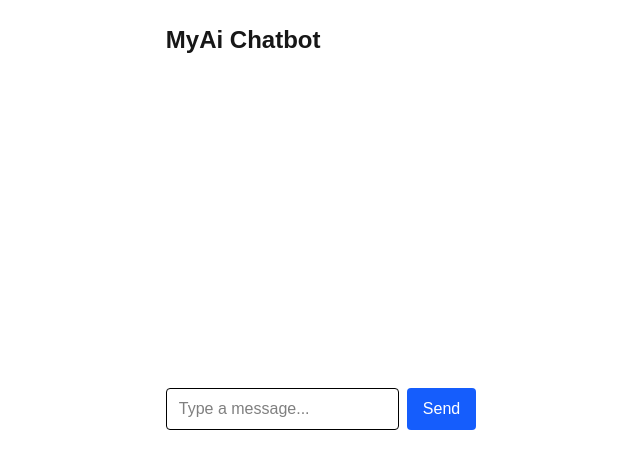
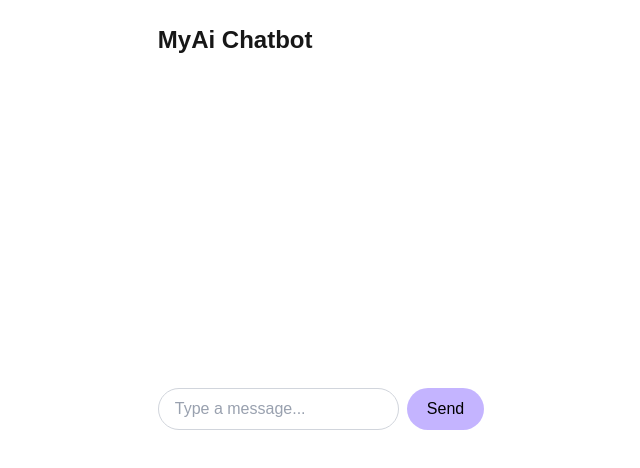
Before and after one commit to megha-56/MyAi, a Next.js app: page / in a window 1280 px wide. Shown: the top 468 px of the page, without its empty margins (319-959 px from the left). Built offline with nearby package versions, Linux system fonts and the light colour scheme.

Commit message:
Changed colors

```diff
--- a/src/app/page.tsx
+++ b/src/app/page.tsx
@@ -1,3 +1,71 @@
+// 'use client';
+// import { useState } from 'react';
+
+// export default function Chat() {
+//   const [messages, setMessages] = useState<{ role: string; content: string }[]>([]);
+//   const [input, setInput] = useState('');
+//   const [loading, setLoading] = useState(false);
+
+//   const sendMessage = async () => {
+//     if (!input.trim()) return;
+
+//     const newMessages = [...messages, { role: 'user', content: input }];
+//     setMessages(newMessages);
+//     setInput('');
+//     setLoading(true);
+
+//     const res = await fetch('/api/chat', {
+//       method: 'POST',
+//       body: JSON.stringify({ messages: newMessages, sessionId: 'demo-session' }),
+//     });
+
+//     const reader = res.body!.getReader();
+//     let assistantReply = '';
+//     setMessages([...newMessages, { role: 'assistant', content: '' }]);
+
+//     while (true) {
+//       const { done, value } = await reader.read();
+//       if (done) break;
+//       assistantReply += new TextDecoder().decode(value);
+//       setMessages([...newMessages, { role: 'assistant', content: assistantReply }]);
+//     }
+//     setLoading(false);
+//   };
+
+//   return (
+//     <div className="max-w-2xl mx-auto p-6">
+//       <h1 className="text-2xl font-bold mb-4">MyAi Chatbot</h1>
+//       <div className="space-y-3 mb-4 min-h-[300px]">
+//         {messages.map((m, i) => (
+//           <div key={i} className={m.role === 'user' ? 'text-right' : 'text-left'}>
+//             <span className={`inline-block rounded px-3 py-2 ${
+//               m.role === 'user' ? 'bg-blue-600 text-white' : 'bg-gray-100 text-black'
+//             }`}>
+//               {m.content}
+//             </span>
+//           </div>
+//         ))}
+//       </div>
+//       <div className="flex gap-2">
+//         <input
+//           className="flex-1 border rounded px-3 py-2 text-black"
+//           value={input}
+//           onChange={(e) => setInput(e.target.value)}
+//           onKeyDown={(e) => e.key === 'Enter' && sendMessage()}
+//           placeholder="Type a message..."
+//         />
+//         <button
+//           onClick={sendMessage}
+//           disabled={loading}
+//           className="bg-blue-600 text-white px-4 py-2 rounded disabled:opacity-50"
+//         >
+//           {loading ? '...' : 'Send'}
+//         </button>
+//       </div>
+//     </div>
+//   );
+// }
+
 'use client';
 import { useState } from 'react';
 
@@ -38,9 +106,13 @@ export default function Chat() {
       <div className="space-y-3 mb-4 min-h-[300px]">
         {messages.map((m, i) => (
           <div key={i} className={m.role === 'user' ? 'text-right' : 'text-left'}>
-            <span className={`inline-block rounded px-3 py-2 ${
-              m.role === 'user' ? 'bg-blue-600 text-white' : 'bg-gray-100 text-black'
-            }`}>
+            <span
+              className={`inline-block px-5 py-3 max-w-[80%] ${
+                m.role === 'user'
+                  ? 'bg-violet-200 text-black rounded-full'
+                  : 'bg-gray-100 text-black rounded-3xl'
+              }`}
+            >
               {m.content}
             </span>
           </div>
@@ -48,7 +120,7 @@ export default function Chat() {
       </div>
       <div className="flex gap-2">
         <input
-          className="flex-1 border rounded px-3 py-2 text-black"
+          className="flex-1 border border-gray-300 rounded-full px-4 py-2 bg-white text-black placeholder-gray-400 focus:outline-none focus:ring-2 focus:ring-violet-300"
           value={input}
           onChange={(e) => setInput(e.target.value)}
           onKeyDown={(e) => e.key === 'Enter' && sendMessage()}
@@ -57,7 +129,7 @@ export default function Chat() {
         <button
           onClick={sendMessage}
           disabled={loading}
-          className="bg-blue-600 text-white px-4 py-2 rounded disabled:opacity-50"
+          className="bg-violet-300 hover:bg-violet-400 text-black px-5 py-2 rounded-full disabled:opacity-50 transition-colors"
         >
           {loading ? '...' : 'Send'}
         </button>
```
